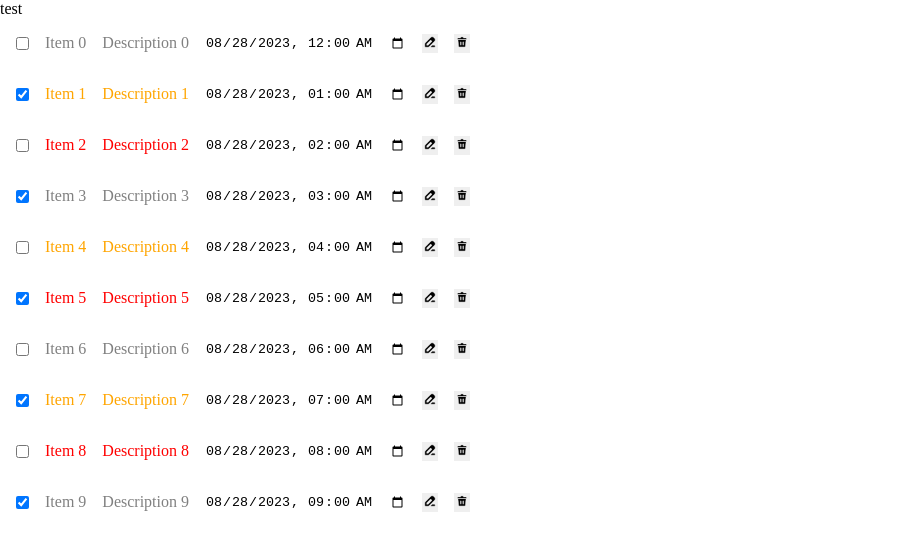
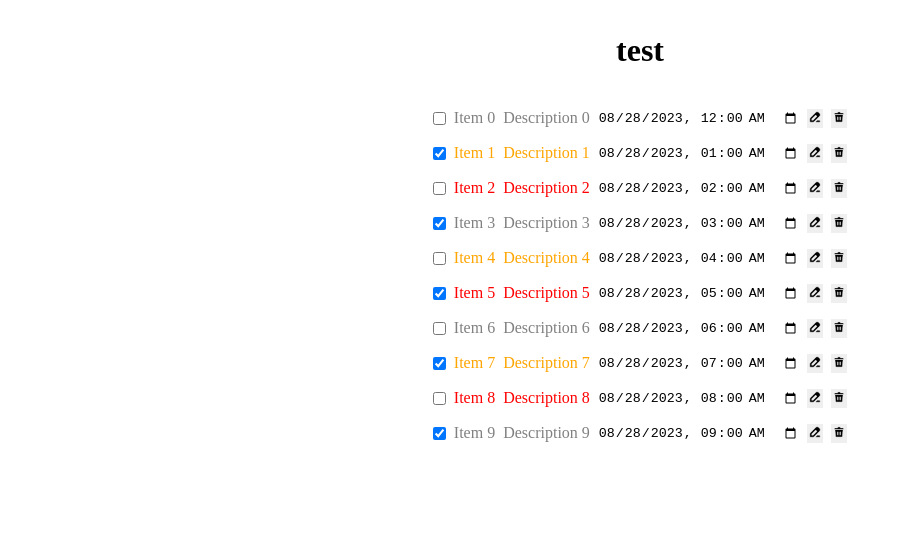
Before and after one commit to Xauzu/odin-todo-list, a website built with webpack: page src/index.html in a window 1280 px wide. Shown: the whole page, without its empty margins (0-910 px from the left). Built offline with nearby package versions, Linux system fonts and the light colour scheme.

Commit message:
Update todoList style

```diff
--- a/src/style.css
+++ b/src/style.css
@@ -12,8 +12,8 @@ body {
 
 .todoItem {
     display: flex;
-    padding: 1rem;
-    gap: 1rem;
+    padding: 0.5rem;
+    gap: 0.5rem;
 }
 
 .itemImg {
@@ -32,3 +32,16 @@ body {
 .pHigh {
     color: red;
 }
+
+#content {
+    display: flex;
+    flex-direction: column;
+    align-items: center;
+}
+
+#project-text {
+    font-weight: bold;
+    font-size: xx-large;
+    padding: 1rem;
+    margin: 1rem;
+}
```
